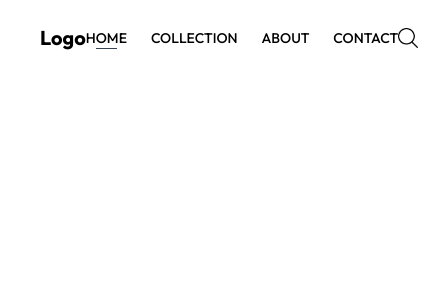
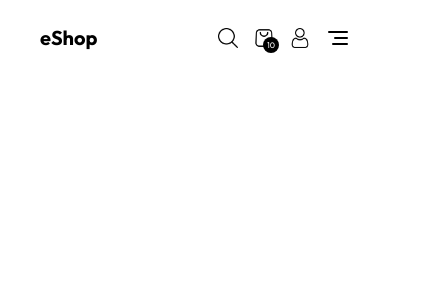
Before and after one commit to Anasoud1/ecommerce-shop, a Next.js app: page / in a window 390 px wide. Shown: the top 300 px of the page, 430 px wide, since content can reach past the window. Built offline with nearby package versions, Linux system fonts and the light colour scheme.

Commit message:
add navbar component

```diff
--- a/src/app/globals.css
+++ b/src/app/globals.css
@@ -17,3 +17,8 @@ body {
   /* font-weight: 400; */
   /* font-style: normal; */
 }
+
+.active{
+  background-color: black;
+  color: white;
+}
--- a/src/app/layout.js
+++ b/src/app/layout.js
@@ -7,7 +7,7 @@ import Navbar from "@/components/Navbar";
 export default function RootLayout({ children }) {
   return (
     <html lang="en">
-      <body className="px-10 py-6">
+      <body className="px-10 md:px-36 py-6">
         <Navbar/>
 
         {children}
--- a/src/components/Navbar.jsx
+++ b/src/components/Navbar.jsx
@@ -1,18 +1,19 @@
 'use client'
+import { AlignRight, ChevronLeft } from 'lucide-react'
 import Image from 'next/image'
 import Link from 'next/link'
 import { usePathname } from 'next/navigation'
-import React from 'react'
+import React, { useState } from 'react'
 
 const Navbar = () => {
 
+    const [visible, setVisible] = useState(false)
     const path = usePathname()
-    console.log('path: ', path)
 
     return (
         <div className='flex items-center justify-between'>
-            <h1 className='font-bold text-xl'>Logo</h1>
-            <ul className='flex items-center gap-6 text-sm font-medium'>
+            <h1 className='font-bold text-xl'>eShop</h1>
+            <ul className='hidden sm:flex items-center gap-6 text-sm font-medium'>
                 <Link href={'/'} className='flex flex-col items-center'>
                     <li >HOME</li>
                     <hr className={`${path === '/' ? '' : 'hidden'} w-2/4 border-none h-[1px] bg-gray-700`} />
@@ -33,9 +34,11 @@ const Navbar = () => {
             </ul>
             <div className='flex items-center gap-4'>
                 <Image src={'/search.png'} width={20} height={20} alt='search' />
-                <Link href={'/cart'} className='cursor-pointer'>
+                <Link href={'/cart'} className='cursor-pointer relative'>
                     <Image src={'/cart.png'} width={20} height={20} alt='cart' />
+                    <p className='absolute bg-black text-white bottom-[-5px] right-[-5px] rounded-full w-4 text-center aspect-square leading-4 text-[8px]'>10</p>
                 </Link>
+
 
                 <div className='group relative cursor-pointer'>
                     <Image src={'/user.png'} width={20} height={20} alt='user' />
@@ -47,9 +50,28 @@ const Navbar = () => {
                         </ul>
                     </div>
                 </div>
+                <AlignRight onClick={() => setVisible(true)} className='block sm:hidden cursor-pointer' />
+
 
 
             </div>
+
+            {/* ------- SideBar ------- */}
+            <ul className={`${visible ? 'w-full': 'w-0'} absolute top-0 right-0 bottom-0 overflow-hidden bg-white flex flex-col`}>
+                <li  className='flex py-3 gap-x-3 pl-4'> <ChevronLeft onClick={() => setVisible(false)} className='cursor-pointer' size={26}/> Back</li>
+                <Link onClick={() => setVisible(false)}  href={'/'} className={`${path === '/' ? 'active' : ''} border w-full py-2 pl-8`}>
+                    <li >HOME</li>
+                </Link>
+                <Link onClick={() => setVisible(false)}  href={'/collection'} className={`${path === '/collection' ? 'active' : ''} border w-full py-2 pl-8`}>
+                    <li >COLLECTION</li>
+                </Link>
+                <Link onClick={() => setVisible(false)}  href={'/about'} className={`${path === '/about' ? 'active' : ''} border w-full py-2 pl-8`}>
+                    <li >ABOUT</li>
+                </Link>
+                <Link onClick={() => setVisible(false)}  href={'/contact'} className={`${path === '/contact' ? 'active' : ''} border w-full py-2 pl-8`}>
+                    <li >CONTACT</li>
+                </Link>
+            </ul>
         </div>
     )
 }
```
Also changed, not shown: package.json (+6 -5 lines), 1 other file (tests, documents, lock files or other folders).
